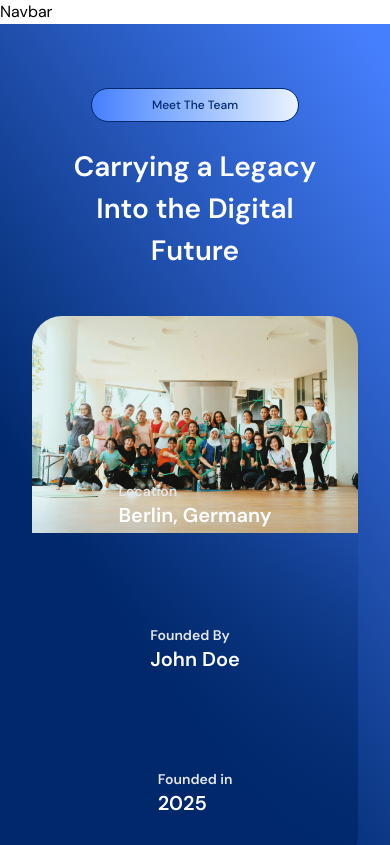
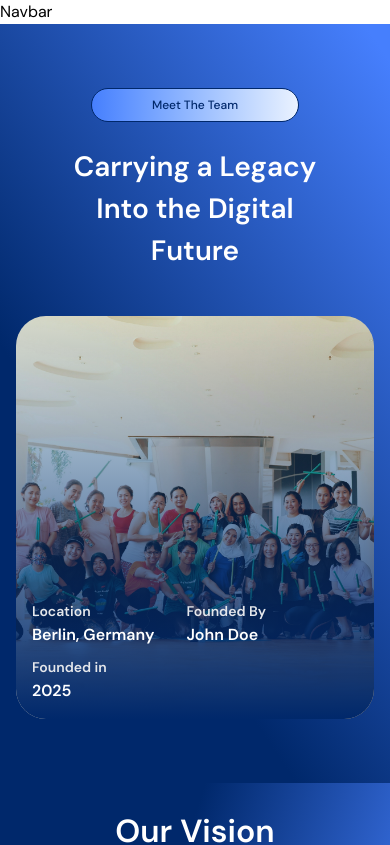
Before and after one commit to Auricmondal/Digicoop, a React (Vite) app in the folder client/: page /about in a window 390 px wide. Shown: the top 845 px of the page. Built offline with nearby package versions, Linux system fonts and the light colour scheme.

Commit message:
Fix About-hero height

```diff
--- a/client/src/components/sections/AboutHero.jsx
+++ b/client/src/components/sections/AboutHero.jsx
@@ -13,40 +13,40 @@ const AboutHero = () => {
         </h1>
       </div>
 
-      <div className="max-w-7xl mx-auto px-4">
-        <div className="relative rounded-[30px] overflow-hidden h-[65vh]">
-          <img
-            src={aboutHero}
-            alt="Team DigiCoop"
-            className="w-full object-cover"
-          />
-          <div className="absolute bottom-0 left-0 right-0 h-2/3 bg-gradient-to-b from-[rgba(255,255,255,0)] to-primary pointer-events-none flex items-end">
-            <div className="mt-6 flex flex-col sm:flex-row gap-20 items-center text-sm sm:text-base px-10 py-10 sm:px-8 text-white w-full">
-              <div className="my-2">
-                <span className="font-semibold text-custom-neutral-300">
+      <div className="max-w-7xl mx-auto md:px-4">
+        <div
+          className="relative rounded-[30px] overflow-hidden bg-cover bg-center bg-no-repeat px-4 sm:px-8 pt-10 pb-4 md:pb-10 text-white aspect-[8/9] sm:aspect-[16/9] md:aspect-[21/9] flex items-end"
+          style={{ backgroundImage: `url(${aboutHero})` }}
+        >
+          <div className="absolute inset-0 bg-gradient-to-b from-transparent to-primary pointer-events-none z-0" />
+
+          <div className="relative z-10 flex flex-wrap sm:justify-start items-end gap-y-2 gap-x-8 sm:gap-10 lg:gap-14 w-full">
+            <div className="sm:w-[153px]">
+              <span className="font-semibold text-custom-neutral-300 text-[14px] md:text-base">
                 Location
               </span>
               <br />
-                <span className="font-semibold text-white text-xl">
+              <span className="font-semibold text-white text-base md:text-xl">
                 Berlin, Germany
               </span>
             </div>
-              <div className="my-2">
-                <span className="font-semibold text-custom-neutral-300">
+            <div className="sm:w-[153px]">
+              <span className="font-semibold text-custom-neutral-300 text-[14px] md:text-base">
                 Founded By
               </span>
               <br />
-                <span className="font-semibold text-white text-xl">
+              <span className="font-semibold text-white text-base md:text-xl">
                 John Doe
               </span>
             </div>
-              <div className="my-2">
-                <span className="font-semibold text-custom-neutral-300">
+            <div className="sm:w-[153px]">
+              <span className="font-semibold text-custom-neutral-300 text-[14px] md:text-base">
                 Founded in
               </span>
               <br />
-                <span className="font-semibold text-white text-xl">2025</span>
-              </div>
+              <span className="font-semibold text-white text-base md:text-xl">
+                2025
+              </span>
             </div>
           </div>
         </div>
--- a/client/src/components/sections/OurVision.jsx
+++ b/client/src/components/sections/OurVision.jsx
@@ -4,7 +4,7 @@ import SectionWrapper from "../../layouts/SectionWrapper";
 const OurVision = () => {
   return (
     <SectionWrapper className="bg-[linear-gradient(107.86deg,_var(--color-primary)_40.38%,_var(--color-dark-tint)_100%)] text-white flex flex-col gap-8 items-center">
-      <div className="text-[32px]">Our Vision</div>
+      <div className="text-[32px] font-semibold">Our Vision</div>
       <p className="text-base md:text-xl lg:text-2xl lg:px-[12vw] md:px-8 max-w-[2460px]">
         At DigiCoop, our vision is simple: bring the timeless values of
         cooperatives — self-help, democracy, and shared responsibility — into
```
Lines whose indentation alone changed are shown as unchanged.
